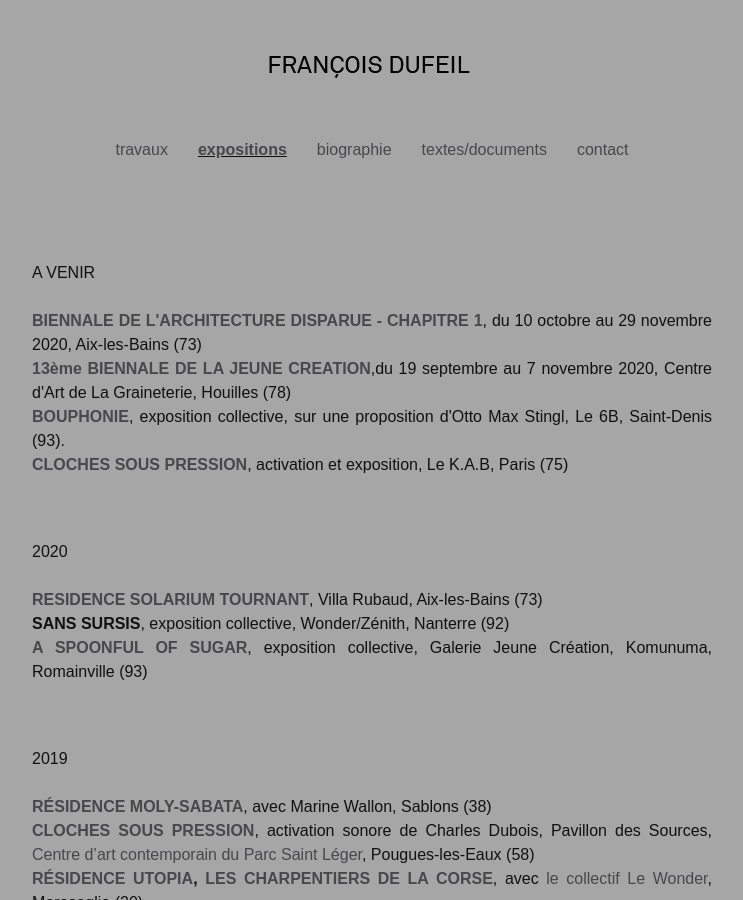
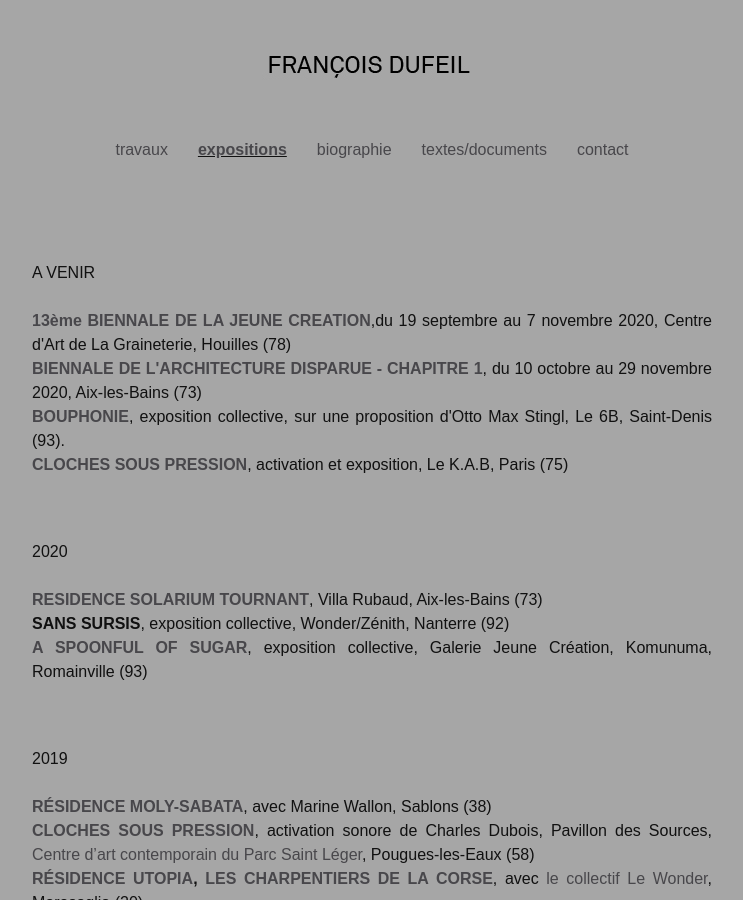
Before and after one commit to Mariecie/Mariecie.github.io, a Jekyll site: the page built from Expositions.md, in a window 1280 px wide and 900 px high. Shown: the whole window, without its empty margins (268-1011 px from the left). Built offline with Jekyll 4.4.1, drawn with Linux system fonts in a browser that asks for light colours.

Commit message:
Update Expositions.md

```diff
--- a/Expositions.md
+++ b/Expositions.md
@@ -9,8 +9,8 @@ permalink: /expositions/
 <br>
 A VENIR
 <br>
+<br><span style="font-weight: bold;"><a href="#" onclick='window.open("https://lagraineterie.ville-houilles.fr/biennale-de-la-jeune-creation");return false;'>13ème BIENNALE DE LA JEUNE CREATION</a></span>,du 19 septembre au 7 novembre 2020, Centre d'Art de La Graineterie, Houilles (78)
 <br><span style="font-weight: bold;"><a href="#" onclick='window.open("https://solariumtournant.com/");return false;'>BIENNALE DE L'ARCHITECTURE DISPARUE - CHAPITRE 1</a></span>, du 10 octobre au 29 novembre 2020, Aix-les-Bains (73)
-<br><span style="font-weight: bold;"><a href="#" onclick='window.open("https://lagraineterie.ville-houilles.fr/biennale-de-la-jeune-creation");return false;'>13ème BIENNALE DE LA JEUNE CREATION</a></span>,du 19 septembre au 7 novembre 2020, Centre d'Art de La Graineterie, Houilles (78)
 <br><span style="font-weight: bold;"><a href="{{ 'images/DP_bouphonie_6B_V2.pdf' | relative_url }}">BOUPHONIE</a></span>, exposition collective, sur une proposition d'Otto Max Stingl, Le 6B, Saint-Denis (93).
 <br><span style="font-weight: bold;"><a href="{{ site.baseurl }}/2015/10/23/Cloches-sous-pression/">CLOCHES SOUS PRESSION</a></span>, activation et exposition, Le K.A.B, Paris (75)
 </p>
```
